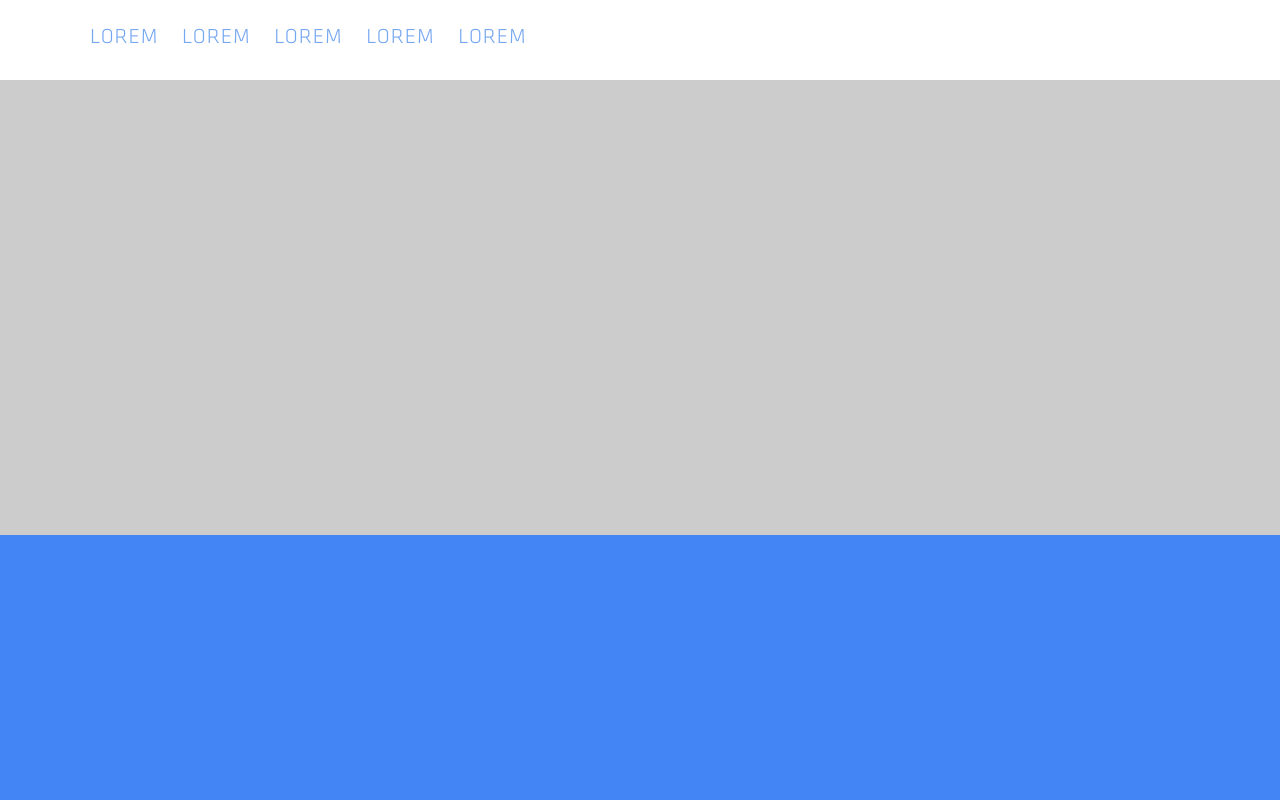
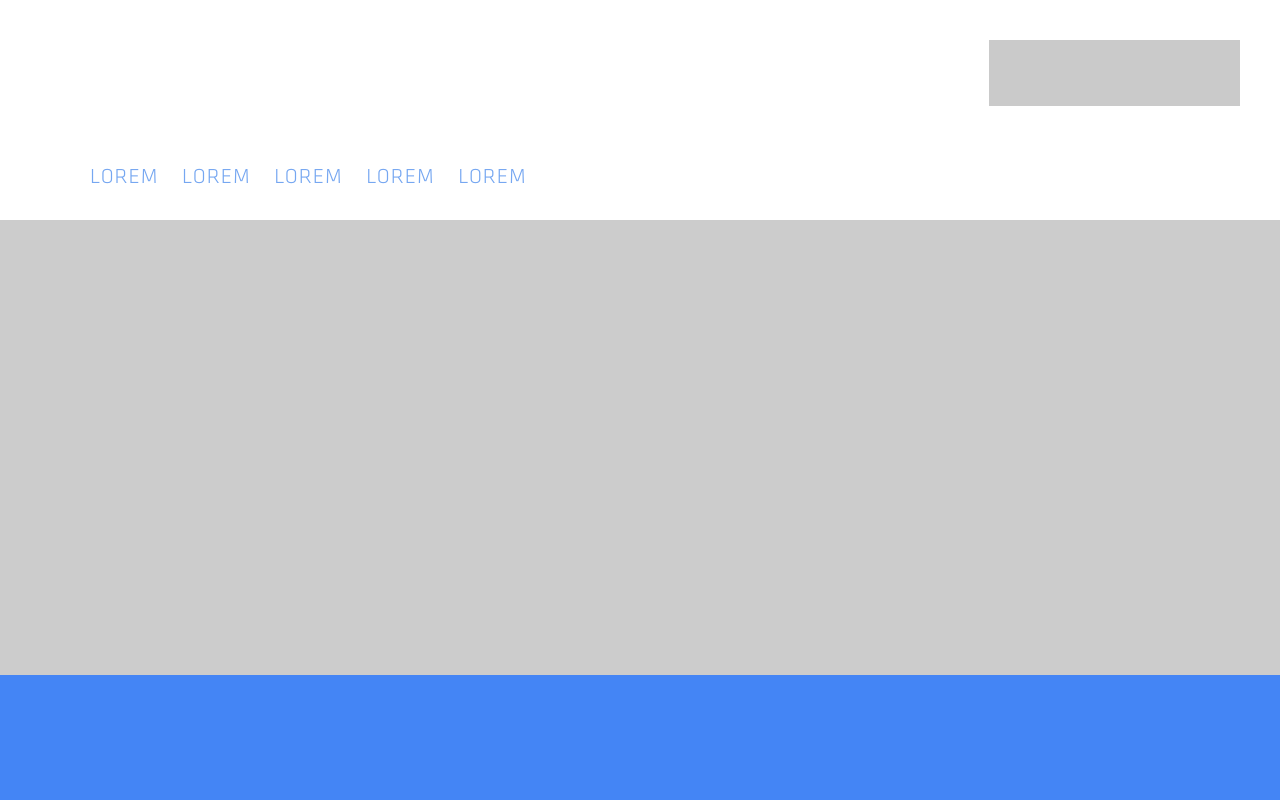
Before and after one commit to spairo/CGM, a plain HTML site: page index.html in a window 1280 px wide. Shown: the top 800 px of the page. Drawn offline with nearby package versions, Linux system fonts and the light colour scheme.

Commit message:
menu
menu

```diff
--- a/css/main.css
+++ b/css/main.css
@@ -77,7 +77,8 @@ h1{
 }
   .header .subheader{
     width: 100%;
-    height: 110px;
+    height: 100px;
+		margin-top: 40px;
   }
 		.header .subheader .search{
 			float: right;
```
Also changed, not shown: index.html (+0 -2 lines).
